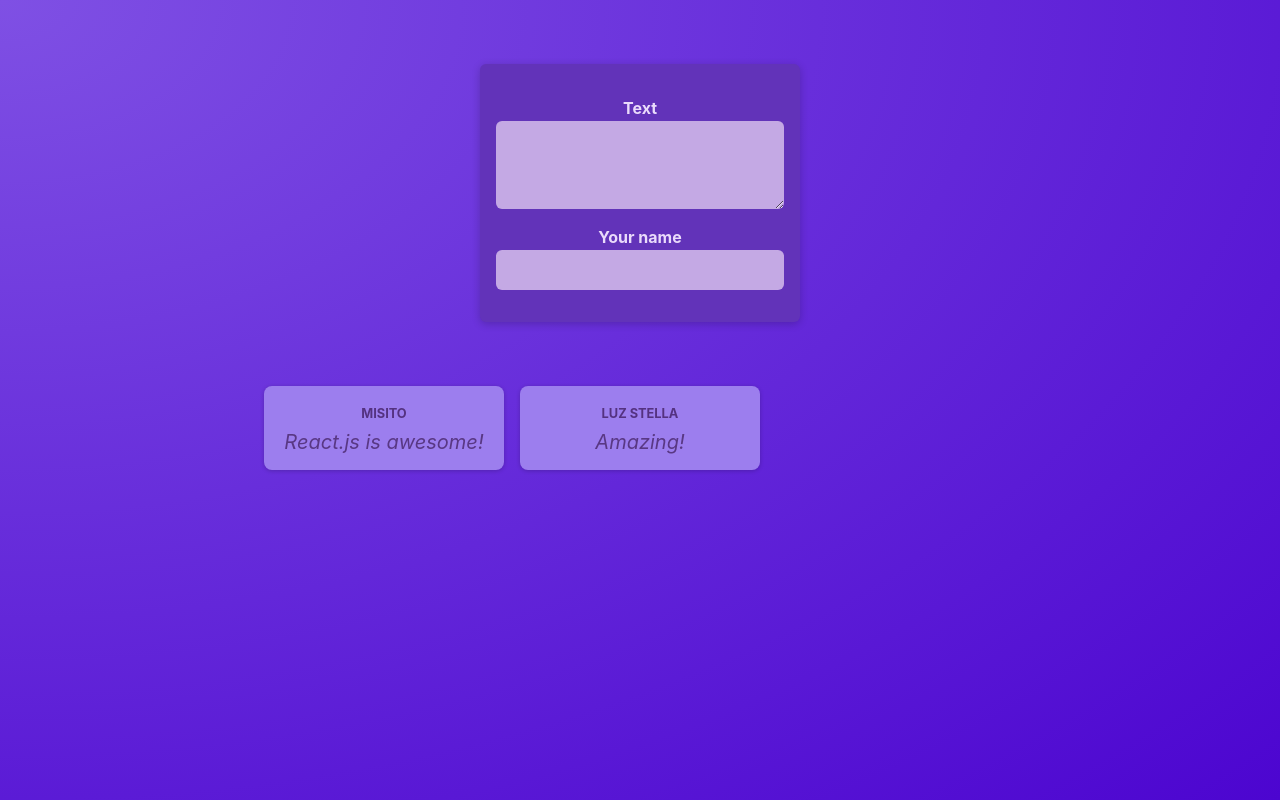
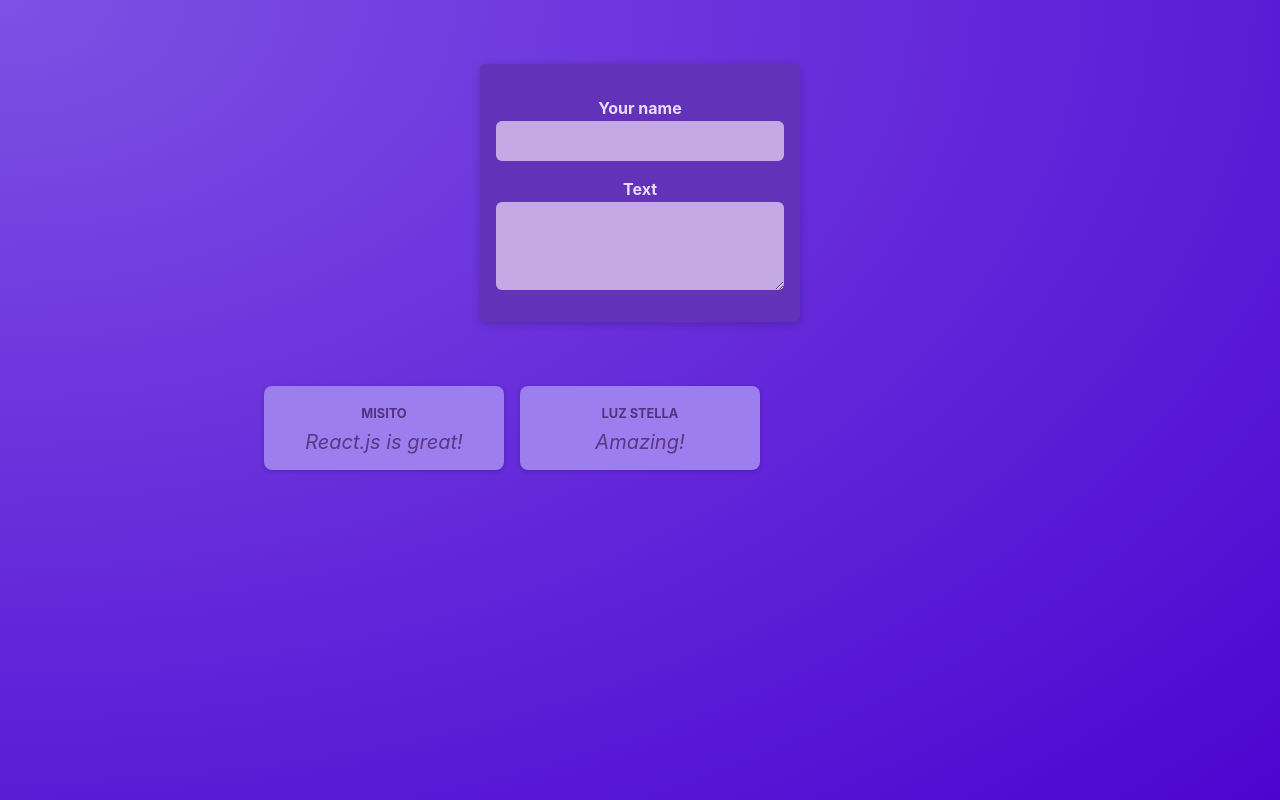
Before and after one commit to lssotog/react-poster-app, a React (Vite) app: page / in a window 1280 px wide. Built offline with nearby package versions, Linux system fonts and the light colour scheme.

Commit message:
Lifting State Up

```diff
--- a/src/components/NewPost.jsx
+++ b/src/components/NewPost.jsx
@@ -1,22 +1,15 @@
-import { useState } from "react";
 import classes from "./NewPost.module.css";
 
-function NewPost() {
-  const [enteredBody, setEnteredBody] = useState("");
-
-  function changeBodyHandler(event) {
-    setEnteredBody(event.target.value);
-  }
+function NewPost(props) {
   return (
     <form className={classes.form}>
       <p>
+        <label htmlFor="name">Your name</label>
+        <input type="text" id="name" required onChange={props.onAuthorChange} />
+      </p>
+      <p>
         <label htmlFor="body">Text</label>
-        <textarea id="body" required rows={3} onChange={changeBodyHandler} />
-      </p>
-      <p>{enteredBody}</p>
-      <p>
-        <label htmlFor="name">Your name</label>
-        <input type="text" id="name" required />
+        <textarea id="body" required rows={3} onChange={props.onBodyChange} />
       </p>
     </form>
   );
--- a/src/components/PostList.jsx
+++ b/src/components/PostList.jsx
@@ -1,13 +1,28 @@
+import { useState } from "react";
 import NewPost from "./NewPost";
 import { Post } from "./Post";
 import classes from "./PostList.module.css";
 
 export const PostList = () => {
+  const [enteredBody, setEnteredBody] = useState("React.js is great!");
+  const [enteredAuthor, setEnteredAuthor] = useState("Misito");
+
+  function bodyChangeHandler(event) {
+    setEnteredBody(event.target.value);
+  }
+
+  function AuthorChangeHandler(event) {
+    setEnteredAuthor(event.target.value);
+  }
+
   return (
     <>
-      <NewPost />
+      <NewPost
+        onBodyChange={bodyChangeHandler}
+        onAuthorChange={AuthorChangeHandler}
+      />
       <ul className={classes.posts}>
-        <Post author="Misito" body="React.js is awesome!" />
+        <Post author={enteredAuthor} body={enteredBody} />
         <Post author="Luz Stella" body="Amazing!" />
       </ul>
     </>
```
